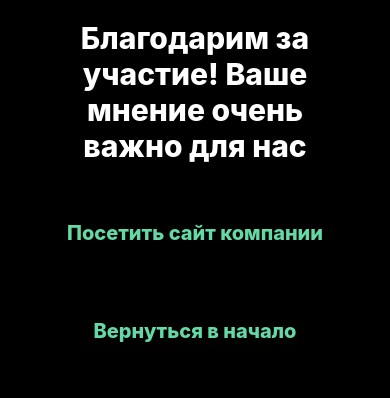
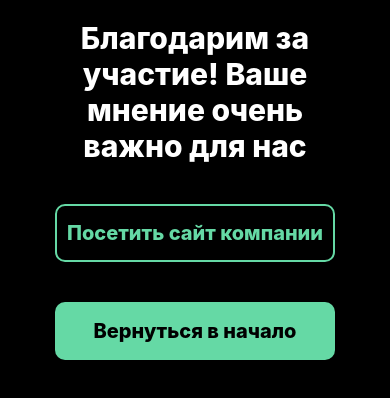
Before and after one commit to LipinVV/Prop-Ads-Task, a React (Create React App) app: page /gratitude in a window 390 px wide. Shown: the top 398 px of the page. Built offline with nearby package versions, Linux system fonts and the light colour scheme.

Commit message:
fixed mobile layout p3 - ending

```diff
--- a/src/Survey/CitySurvey/citySurvey.scss
+++ b/src/Survey/CitySurvey/citySurvey.scss
@@ -6,7 +6,7 @@
     max-width: $mobileDevice;
     margin: 0 auto;
     grid-template-columns: 1fr;
-    grid-template-rows: 0.1fr 0.1fr 0.2fr 0.1fr 0.1fr;
+    grid-template-rows: 0.1fr 0.1fr 0.1fr 0.1fr;
     grid-gap: 20px;
     padding-bottom: 40px;
   }
@@ -113,6 +113,10 @@
   background-color: $pureBlue;
 }
 
+.city-survey__feedback-ending:active {
+  color: $pureWhite;
+}
+
 .city-survey__modal-window {
   font-size: 24px;
   color: $deepBlue;
--- a/src/Survey/Gratitude/gratitude.scss
+++ b/src/Survey/Gratitude/gratitude.scss
@@ -27,3 +27,24 @@
   text-decoration: none;
   font-size: 20px;
 }
+
+.gratitude__company-link {
+  border: 2px solid $green;
+  border-radius: 10px;
+}
+
+.gratitude__company-link:hover {
+  background-color: $green;
+  color: $pureBlack;
+}
+
+.gratitude__exit-link {
+  border-radius: 10px;
+  background-color: $green;
+  color: $pureBlack;
+}
+
+.gratitude__exit-link:hover {
+  background-color: $deepBlue;
+  color: $pureBlack;
+}
```
